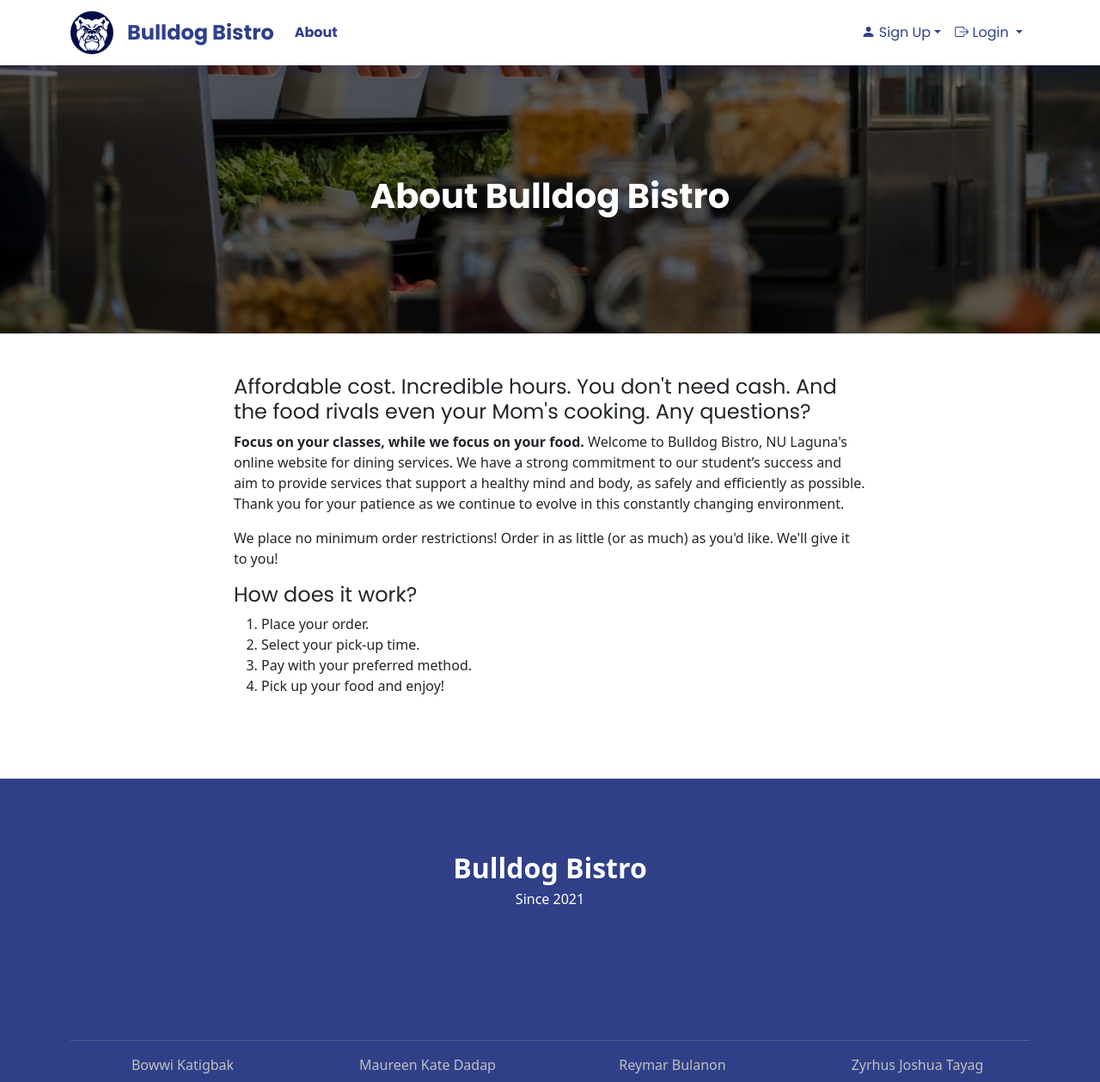
After one commit to NU-BSCS19-WebProg/NU-Online-Cafeteria, a PHP site: page /about_us.php in a window 1280 px wide. The commit adds this page. Shown: the whole page at 86% size. Run offline with PHP 8.4, Linux system fonts and the light colour scheme; some libraries are stand-ins or nearby versions.

Commit message:
changed appearance of navbar and footer fixed about us page

```diff
--- /dev/null
+++ b/about_us.php
@@ -0,0 +1,51 @@
+<?php
+session_start();
+include("common/website_info.php");
+include("common/head_scripts.php");
+include("common/components.php");
+
+?>
+
+<html>
+<?= head("About Us"); ?>
+
+<body>
+  <?=
+  toTopBtn();
+  navbar("about");
+  ?>
+
+  <main class="pt-0">
+    <div class="about jumbotron">
+      <div class="container">
+        <h1 class="text-center text-white">About <?= $website_name ?></h1>
+      </div>
+    </div>
+    <div class="container pt-5">
+      <div class="row justify-content-center">
+        <div class="col-md-8">
+          <h4>Affordable cost. Incredible hours. You don't need cash. And the food rivals even your Mom's cooking. Any questions?</h4>
+          <p><strong>Focus on your classes, while we focus on your food.</strong> Welcome to <?= $website_name ?>, NU Laguna's online website for dining services.
+            We have a strong commitment to our student’s success and aim to provide services that support a healthy mind and body,
+            as safely and efficiently as possible. Thank you for your patience as we continue to
+            evolve in this constantly changing environment.</p>
+          <p> We place no minimum order restrictions! Order in as little (or as much) as you'd like. We'll give it to you!</p>
+
+          <h4>How does it work?</h4>
+          <ol>
+            <li>Place your order.</li>
+            <li>Select your pick-up time.</li>
+            <li>Pay with your preferred method.</li>
+            <li>Pick up your food and enjoy!</li>
+          </ol>
+        </div>
+      </div>
+    </div>
+  </main>
+</body>
+<?=
+footer();
+scripts();
+?>
+
+</html>
--- a/add_food_items.php
+++ b/add_food_items.php
@@ -1,4 +1,5 @@
 <?php
+session_start();
 include('utils/session_m.php');
 include("common/head_scripts.php");
 include("common/components.php");
--- a/common/components.php
+++ b/common/components.php
@@ -26,7 +26,7 @@ function navbar($page)
 
       <div class="collapse navbar-collapse" id="myNavbar">
         <ul class="navbar-nav me-auto">
-          <li class="nav-item"><a href="aboutus.php" class="nav-link';
+          <li class="nav-item"><a href="about_us.php" class="nav-link';
   if ($page === "about") echo ' active';
   echo '">About</a></li></ul>';
   if (isset($_SESSION['login_user1'])) { //if admin
@@ -102,21 +102,22 @@ function footer()
   include("website_info.php");
   echo ' <footer class="footer mt-auto">
 <div class="container ">
-  <div class="col-md-6 brand">
-    <a href="index.php" class="mx-auto">';
+  <div class="col-md-6 mx-auto text-center brand">
+    <a href="index.php">';
   echo $website_name;
-
-  echo '</a><p>';
-  echo $website_name;
-  echo ' is an online cafeteria system for the students of NU Laguna.</p>
+  echo '</a>
+  <p>Since 2021</p>
   </div>
 </div>
 <div class="names py-2 text-center ">
-  <div class="container d-flex justify-content-between">
-    <span>Bowwi Katigbak</span>
-    <span>Maureen Kate Dadap</span>
-    <span>Reymar Bulanon</span>
-    <span>Zyrhus Joshua Tayag</span>
+  <div class="container">
+  <hr>
+  <div class="row justify-content-evenly">
+    <div class="col-lg-3"><span>Bowwi Katigbak</span></div>
+    <div class="col-lg-3"><span>Maureen Kate Dadap</span></div>
+    <div class="col-lg-3"><span>Reymar Bulanon</span></div>
+    <div class="col-lg-3"><span>Zyrhus Joshua Tayag</span></div>
+  </div>
   </div>
 </div>
 </footer>';
--- a/common/website_info.php
+++ b/common/website_info.php
@@ -1,3 +1,3 @@
 <?php
-$website_name = "Le Comscie'";
+$website_name = "Bulldog Bistro";
 ?>
--- a/css/style.css
+++ b/css/style.css
@@ -64,7 +64,8 @@ main {
   position: fixed;
   z-index: 500;
   transition: background-color 200ms linear;
-  background-color: var(--main-blue);
+  /* background-color: var(--main-blue); */
+  background-color: #fff;
   box-shadow: 0px 6px 11px 0px rgba(0, 2, 136, 0.178);
   max-height: 76px;
   width: 100%;
@@ -78,23 +79,24 @@ main {
 .navbar-brand span {
   font-size: 1.5rem !important;
   font-weight: 700;
-  color: gold !important;
+  /* color: gold !important; */
+  color: var(--main-blue);
   padding-left: 1rem;
 }
 
 .nav-link,
 .nav-link :visited {
   text-decoration: none;
-  color: #fff;
+  color: var(--main-blue);
 }
 
 .nav-link.active {
-  color: gold;
+  font-weight: 700;
 }
 
 .nav-link:focus,
 .nav-link:hover {
-  color: gold;
+  color: rgb(255, 174, 0);
 }
 
 .navbar-toggler-icon > i {
@@ -163,6 +165,24 @@ body.landing {
 }
 
 /*--------------------------------------------------------------
+# ABOUT
+--------------------------------------------------------------*/
+
+.about.jumbotron {
+  padding-top: 8rem;
+  padding-bottom: 8rem;
+  background: linear-gradient(90deg, rgba(0, 0, 0, 0.6), rgba(0, 0, 0, 0.6)),
+    url("../images/food.jpg");
+  background-position: bottom;
+  background-repeat: no-repeat;
+  background-size: cover;
+}
+
+.about.jumbotron h1 {
+  font-weight: 700;
+}
+
+/*--------------------------------------------------------------
 # FOOD ZONE
 --------------------------------------------------------------*/
 
@@ -209,7 +229,8 @@ body.landing {
   font-weight: 700;
 }
 
-.btn.day, .day-item {
+.btn.day,
+.day-item {
   border: none;
   border-radius: 30px;
 }
@@ -218,12 +239,13 @@ body.landing {
   background-color: rgb(255, 187, 0);
 }
 
-.btn.day:active, .day-item.active {
+.btn.day:active,
+.day-item.active {
   background-color: rgb(241, 241, 255);
 }
 
 .food-grid .card {
-    box-shadow: 0px 6px 11px 0px rgba(0, 2, 136, 0.123);
+  box-shadow: 0px 6px 11px 0px rgba(0, 2, 136, 0.123);
 }
 
 /*--------------------------------------------------------------
@@ -237,14 +259,15 @@ footer {
 }
 
 footer .brand a {
-  font-size: 2.5rem !important;
+  font-size: 2rem !important;
   font-weight: 700;
-  color: gold !important;
+  /* color: gold !important; */
+  color: #fff;
   text-decoration: none;
 }
 
 footer .names {
-margin-top: 5rem;
-  background-color: rgb(35, 44, 82);
-  color: rgb(134, 130, 172);
+  margin-top: 8rem;
+  /* background-color: rgb(35, 44, 82); */
+  color: rgb(192, 192, 192);
 }
--- a/customersignup.php
+++ b/customersignup.php
@@ -1,4 +1,5 @@
 <?php
+session_start();
 include("common/head_scripts.php");
 include("common/components.php");
 include("common/website_info.php");
--- a/foodlist.php
+++ b/foodlist.php
@@ -53,7 +53,7 @@ if (!isset($_SESSION['login_user2'])) {
     <div class="container py-5">
       <div class="row menu-heading text-center justify-content-center py-5">
         <div class="col-md-9">
-          <h6>Menu</h6>
+          <h6>See what's cooking</h6>
           <h2>What's on the Menu?</h2>
           <p>NU Laguna provides students with a wide variety of dishes from various vendors. Find out what's on the menu!</p>
         </div>
--- a/payment.php
+++ b/payment.php
@@ -60,12 +60,12 @@ if (!isset($_SESSION['login_user2'])) {
       <hr>
       <br>
       <h1 class="text-center">Grand Total: &#8369;<?php echo "$gtotal"; ?></h1>
-      <h5 class="text-center">including all service charges. (no delivery charges applied)</h5>
+      <h5 class="text-center">All service charges included.</h5>
       <br>
       <h1 class="text-center">
         <a href="cart.php"><button class="btn btn-warning"><span class="bi-arrow-left-circle-fill"></span> Go back to cart</button></a>
         <a href="onlinepay.php"><button class="btn btn-success"><span class="bi-credit-card-fill"></span> Pay Online</button></a>
-        <a href="COD.php"><button class="btn btn-success"><span class="bi-cash"></span> Pay at the Counter</button></a>
+        <!-- <a href="COD.php"><button class="btn btn-success"><span class="bi-cash"></span> Pay at the Counter</button></a> -->
       </h1>
     </div>
   </main>
```
Also changed, not shown: aboutus.php (deleted, +0 -38 lines), css/aboutus.css (deleted, +0 -112 lines), css/contactus.css (deleted, +0 -81 lines), css/delete_food_items.css (deleted, +0 -48 lines), css/edit_food_items.css (deleted, +0 -48 lines), images/food.jpg (added).
